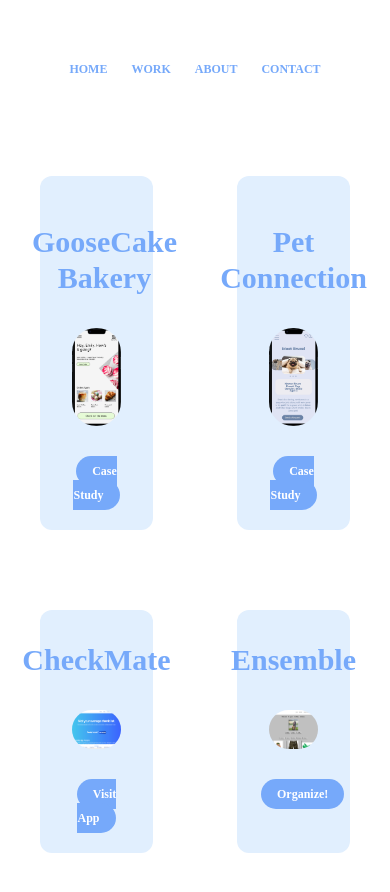
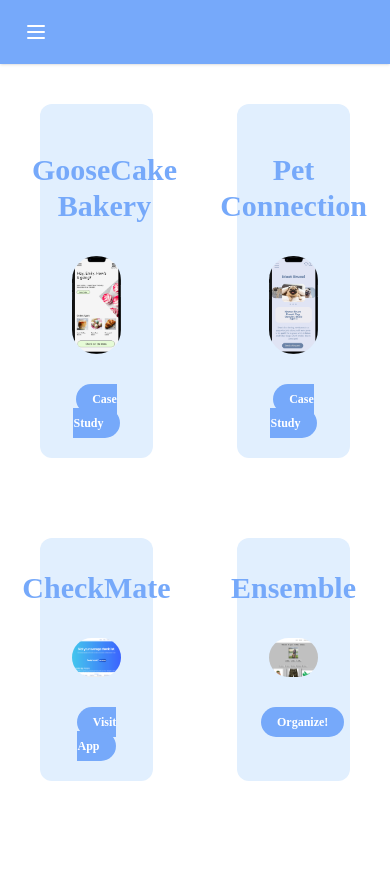
Before and after one commit to emilykiss/Emily-Kiss-Portfolio, a Next.js app: page /work in a window 390 px wide. After the commit the page ends 844 px from the top, so only its background shows below. Built offline with nearby package versions, Linux system fonts and the light colour scheme.

Commit message:
nav responsive

```diff
--- a/components/navbar.jsx
+++ b/components/navbar.jsx
@@ -1,10 +1,87 @@
+import Head from "next/head"
 import Link from "next/link"
-import styles from "../styles/Home.module.css"
+import { useState } from "react"
+
 
 export default function Navbar() {
+  const [navbar, setNavbar] = useState(false)
   return (
-    <>
+    <div>
+      <nav className="w-full bg-blue-400 shadow">
+        <div className="justify-between px-4 mx-auto lg:max-w-7xl md:items-center md:flex md:px-8">
+          <div>
+            <div className="flex items-center justify-between py-3 md:py-5 md:block">
 
-    </>
+              <div className="md:hidden">
+                <button
+                  className="p-2 text-gray-700 rounded-md outline-none focus:border-gray-400 focus:border"
+                  onClick={() => setNavbar(!navbar)}
+                >
+                  {navbar ? (
+                    <svg
+                      xmlns="http://www.w3.org/2000/svg"
+                      className="w-6 h-6 text-white"
+                      viewBox="0 0 20 20"
+                      fill="currentColor"
+                    >
+                      <path
+                        fillRule="evenodd"
+                        d="M4.293 4.293a1 1 0 011.414 0L10 8.586l4.293-4.293a1 1 0 111.414 1.414L11.414 10l4.293 4.293a1 1 0 01-1.414 1.414L10 11.414l-4.293 4.293a1 1 0 01-1.414-1.414L8.586 10 4.293 5.707a1 1 0 010-1.414z"
+                        clipRule="evenodd"
+                      />
+                    </svg>
+                  ) : (
+                    <svg
+                      xmlns="http://www.w3.org/2000/svg"
+                      className="w-6 h-6 text-white"
+                      fill="none"
+                      viewBox="0 0 24 24"
+                      stroke="currentColor"
+                      strokeWidth={2}
+                    >
+                      <path
+                        strokeLinecap="round"
+                        strokeLinejoin="round"
+                        d="M4 6h16M4 12h16M4 18h16"
+                      />
+                    </svg>
+                  )}
+                </button>
+              </div>
+            </div>
+          </div>
+          <div>
+            <div
+              className={`flex-1 justify-self-center pb-3 mt-8 md:block md:pb-0 md:mt-0 ${
+                navbar ? "block" : "hidden"
+              }`}
+            >
+              <ul className="items-center justify-center space-y-8 md:flex md:space-x-6 md:space-y-0">
+                <li className="text-white">
+                  <Link href="/">
+                    <a>Home</a>
+                  </Link>
+                </li>
+                <li className="text-white">
+                  <Link href="/work">
+                    <a>Work</a>
+                  </Link>
+                </li>
+                <li className="text-white">
+                  <Link href="/about">
+                    <a>About</a>
+                  </Link>
+                </li>
+                <li className="text-white">
+                  <Link href="/contact">
+                    <a>Contact</a>
+                  </Link>
+                </li>
+              </ul>
+            </div>
+          </div>
+        </div>
+      </nav>
+    </div>
   )
 }
--- a/pages/about.jsx
+++ b/pages/about.jsx
@@ -4,32 +4,8 @@ import Link from "next/link"
 export default function About() {
   return (
     <div className="bg-blue-300">
-      <div className="py-14 flex justify-center ">
-        <Link href="/">
-          <span className="px-3 py-2 text-xs justify-end uppercase font-bold leading-snug text-white hover:text-blue-500 hover:animate-pulse">
-            Home
-          </span>
-        </Link>
 
-        <Link href="/about">
-          <span className="px-3 py-2 text-xs uppercase font-bold leading-snug text-white hover:text-blue-500  hover:animate-pulse">
-            About
-          </span>
-        </Link>
-        <Link href="/work">
-          <span className="px-3 py-2 justify-end text-xs uppercase font-bold leading-snug text-white hover:text-blue-500  hover:animate-pulse">
-            Work
-          </span>
-        </Link>
-
-        <Link href="/contact">
-          <span className="px-3 py-2 text-xs uppercase font-bold leading-snug text-white hover:text-blue-500 hover:animate-pulse">
-            Contact
-          </span>
-        </Link>
-      </div>
-
-      <h2 className=" text-center text-4xl text-white font-bold sm:mx-24 md:mx-48 ">
+      <h2 className="pt-14 text-center text-4xl text-white font-bold sm:mx-24 md:mx-48 ">
         {`Hey there, I'm Emily!`}
       </h2>
 
--- a/pages/contact.jsx
+++ b/pages/contact.jsx
@@ -4,33 +4,10 @@ import Link from "next/link"
 export default function Contact() {
   return (
     <div>
-      <div className="py-14 flex justify-center">
-        <Link href="/">
-          <span className="px-3 py-2 text-xs justify-end uppercase font-bold leading-snug text-blue-400 hover:text-blue-500 hover:animate-pulse">
-            Home
-          </span>
-        </Link>
 
-        <Link href="/about">
-          <span className="px-3 py-2 text-xs uppercase font-bold leading-snug text-blue-400 hover:text-blue-500 hover:animate-pulse">
-            About
-          </span>
-        </Link>
-        <Link href="/work">
-          <span className="px-3 py-2 justify-end text-xs uppercase font-bold leading-snug text-blue-400 hover:text-blue-500 hover:animate-pulse">
-            Work
-          </span>
-        </Link>
 
-        <Link href="/contact">
-          <span className="px-3 py-2 text-xs uppercase font-bold leading-snug text-blue-400 hover:text-blue-500 hover:animate-pulse">
-            Contact
-          </span>
-        </Link>
-      </div>
-
-      <h1 className="m-8 text-center text-4xl text-blue-400">
-        {`Haven't had enough yet, eh?`}
+      <h1 className="m-8 pt-16 text-center text-4xl text-blue-400">
+        {`Wanna chat?`}
       </h1>
       <h1 className="underline text-white text-8xl underline-offset-8 decoration-wavy decoration-sky-200">
         hellohellohellohellohellohellohelloem
--- a/pages/index.js
+++ b/pages/index.js
@@ -3,6 +3,7 @@ import Image from "next/image"
 import styles from "../styles/Home.module.css"
 import "@fontsource/press-start-2p"
 import Link from "next/link"
+
 
 export default function Home() {
   return (
@@ -13,50 +14,15 @@ export default function Home() {
         <link rel="icon" href="/emily.jpg" />
       </Head>
       <main className="">
-        <div className="split left">
-          <div className="flex justify-end">
-            <Link href="/">
-              <span className="px-3 py-2 text-xs justify-end uppercase font-bold leading-snug text-blue-400 hover:text-blue-500 hover:animate-pulse">
-                Home
-              </span>
-            </Link>
-
-            <Link href="/work">
-              <span className="px-3 py-2 justify-end text-xs uppercase font-bold leading-snug text-blue-400 hover:text-blue-500 hover:animate-pulse">
-                Work
-              </span>
-            </Link>
-          </div>
         <div className="centered">
           <h2></h2>
-            <Image
+          {/* <Image
             src="/emily.jpg"
             alt="This is a picture of me."
             width={1400}
             height={1450}
             className="opacity-80 rounded-2xl"
-            />
-          </div>
-          <br></br>
-          <br></br>
-          <br></br>
-          <br></br>
-        </div>
-
-        <div className="split right">
-          <div className="flex justify-start">
-            <Link href="/about">
-              <span className="px-3 py-2 text-xs uppercase font-bold leading-snug text-blue-400 hover:text-blue-500 hover:animate-pulse">
-                About
-              </span>
-            </Link>
-
-            <Link href="/contact">
-              <span className="px-3 py-2 text-xs uppercase font-bold leading-snug text-blue-400 hover:text-blue-500 hover:animate-pulse">
-                Contact
-              </span>
-            </Link>
-          </div>
+          /> */}
           <div className="centered">
             <h2 className="tracking-widest mb-4 text-7xl text-blue-400">
               Emily Kiss
@@ -74,6 +40,9 @@ export default function Home() {
             </h6>
           </div>
         </div>
+
+
+
       </main>
     </div>
   )
--- a/pages/work.jsx
+++ b/pages/work.jsx
@@ -2,36 +2,10 @@ import Image from "next/image"
 import Link from "next/link"
 import styles from "../styles/Home.module.css"
 
+
 export default function Work() {
   return (
     <main>
-      {/* <div className="split left"> */}
-      <div className="text-center py-14">
-        <Link href="/">
-          <span className="px-3  text-xs justify-end uppercase font-bold leading-snug text-blue-400 hover:text-blue-500 hover:animate-pulse">
-            Home
-          </span>
-        </Link>
-
-        <Link href="/work">
-          <span className="px-3 justify-end text-xs uppercase font-bold leading-snug text-blue-400 hover:text-blue-500 hover:animate-pulse">
-            Work
-          </span>
-        </Link>
-
-        <Link href="/about">
-          <span className="px-3  text-xs uppercase font-bold leading-snug text-blue-400 hover:text-blue-500 hover:animate-pulse">
-            About
-          </span>
-        </Link>
-
-        <Link href="/contact">
-          <span className="px-3 text-xs uppercase font-bold leading-snug text-blue-400 hover:text-blue-500 hover:animate-pulse">
-            Contact
-          </span>
-        </Link>
-      </div>
-
 
       <div className="grid grid-cols-2 gap-1">
         <div className=" bg-blue-100 rounded-xl m-10">
```
Lines whose indentation alone changed are shown as unchanged.
